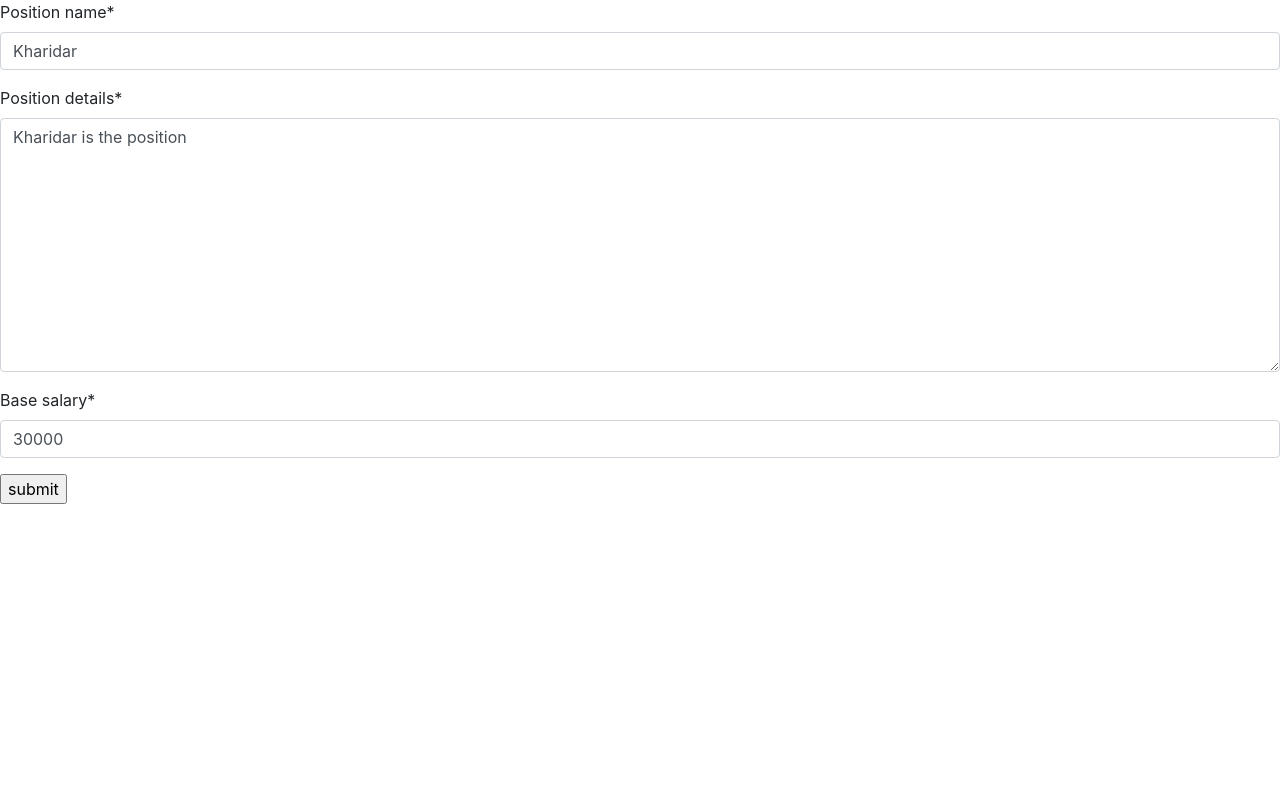
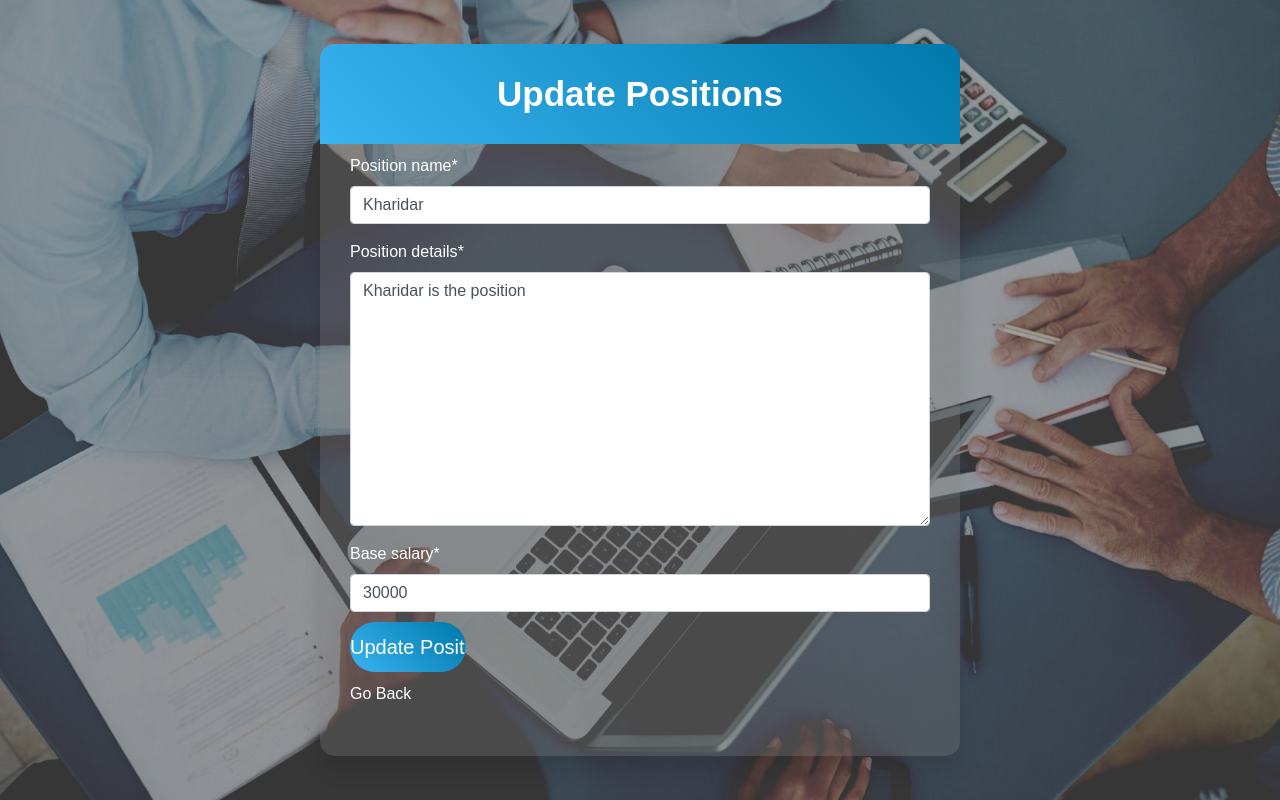
Before and after one commit to AnkitLamsal/hamro-accountant, a Django app: page /position/update/1/ in a window 1280 px wide. Run offline with Django 3.2, Linux system fonts and the light colour scheme; a user stored in the database is signed in; data comes from the database, SQL or seed files in the repository; both versions use the stored data as it was after the commit; some libraries are stand-ins or nearby versions.

Commit message:
Form Designs Completed.

```diff
--- a/payapp/templates/payapp/position_form.html
+++ b/payapp/templates/payapp/position_form.html
@@ -1,7 +1,30 @@
-<link rel="stylesheet" href="https://cdn.jsdelivr.net/npm/bootstrap@4.6.1/dist/css/bootstrap.min.css" integrity="sha384-zCbKRCUGaJDkqS1kPbPd7TveP5iyJE0EjAuZQTgFLD2ylzuqKfdKlfG/eSrtxUkn" crossorigin="anonymous">
+{% load static %}
 {% load crispy_forms_tags %}
+<!DOCTYPE html>
+<html lang="en">
+<head>
+    <meta charset="UTF-8">
+    <meta http-equiv="X-UA-Compatible" content="IE=edge">
+    <meta name="viewport" content="width=device-width, initial-scale=1.0">
+    <title>Position Update HTML</title>
+    <link rel="stylesheet" href="https://cdn.jsdelivr.net/npm/bootstrap@4.6.1/dist/css/bootstrap.min.css" integrity="sha384-zCbKRCUGaJDkqS1kPbPd7TveP5iyJE0EjAuZQTgFLD2ylzuqKfdKlfG/eSrtxUkn" crossorigin="anonymous">
+    <link rel="stylesheet" href="{% static 'css/position.css'%}">
+</head>
+<body class="bg-img">
+    <div class="form wrapper">
+        <div class="title">Update Positions</div>
 <form method="post">
-    {% csrf_token %}
-    {{form|crispy}}
-    <input type="submit" value='submit'>
-</form>
+        {% csrf_token %}
+        {% comment %} <div class="field">
+        {{form.position_name|as_crispy_field}}
+        </div> {% endcomment %}
+
+        {{form|crispy}}
+        <div class="field">
+            <input type="submit" value="Update Position" class="button-update">
+          </div>
+          <a href="javascript:history.back()" class="white">Go Back</a>
+    </form>
+</div>
+</body>
+</html>
--- a/payapp/templates/payapp/salary_list.html
+++ b/payapp/templates/payapp/salary_list.html
@@ -72,7 +72,7 @@
                 <div class="tr">
                     <div class="td td-1">{{transaction.id}}</div>
                     <!-- https://dashboard.stripe.com/acct_1LRlMdRSEYUYJsIW/test/payments/ -->
-                    <div class="td td-2">{{transaction.stripe_transaction_id}}</div>
+                    <div class="td td-2"><a class="visited" href="https://dashboard.stripe.com/test/connect/transfers/{{transaction.stripe_transaction_id}}">{{transaction.stripe_transaction_id}}</a></div>
                     <div class="td td-3">
                         {{transaction.paid_salary}}
                     </div>
--- a/payapp/views/accountant_and_position.py
+++ b/payapp/views/accountant_and_position.py
@@ -80,6 +80,7 @@ class PositionUpdateView(LoginRequiredMixin,UpdateView):
     success_url = reverse_lazy('payapp:position_list')
 
 
+
 @login_required
 def logout_view(request):
     logout(request)
--- a/static/css/dashboard.css
+++ b/static/css/dashboard.css
@@ -351,8 +351,9 @@ footer p {
     margin:0 auto;
     font-size: 3rem;
 }
-.thead{
-
+.visited{
+    color:#0078AA;
+    text-decoration: none;
 }
 
 .th{
--- /dev/null
+++ b/static/css/position.css
@@ -0,0 +1,153 @@
+@import url('https://fonts.googleapis.com/css?family=Poppins:400,500,600,700&display=swap');
+*{
+  margin: 0;
+  padding: 0;
+  box-sizing: border-box;
+  font-family: 'Montserrat', sans-serif;
+}
+
+html, body{
+  display: grid;
+  height: 100vh;
+  width: 100vw;
+  place-items: center;
+  background: #f2f2f2;
+}
+.bg-img {
+    background: url("../images/showcase.jpeg") no-repeat;
+    opacity: 1;
+  background-repeat: no-repeat;
+  background-position: center;
+  background-size: cover;
+}
+.form{
+    width: 50%;
+    /* background-color: black; */
+    /* padding:2rem;    */
+}
+.wrapper{
+
+  /* width:380px; */
+  background: rgba(122, 119, 119, 0.3);
+  border-radius: 15px;
+  box-shadow: 0px 15px 20px rgba(0,0,0,0.1);
+}
+.wrapper .title{
+  font-size: 35px;
+  font-weight: 600;
+  text-align: center;
+  line-height: 100px;
+  color:#fff;
+  user-select: none;
+  border-radius: 15px 15px 0 0;
+  background:linear-gradient(-135deg, #0078AA, #3AB4F2);
+}
+.wrapper form{
+  padding:10px 30px 50px 30px;
+}
+.wrapper form .field{
+  height:50px;
+  width:100%;
+  margin-top:20px;
+  position: relative;
+}
+.wrapper form .field input{
+  height:100%;
+  width:100%;
+  outline:none;
+  font-size: 17px;
+  padding-left: 20px;
+  border:1px solid lightgray;
+  border-radius: 25px;
+  transition: all 0.3s ease;
+}
+.wrapper form .field input:focus,
+form .field input:valid{
+  border-color:#0078AA;
+}
+.wrapper form .field label{
+  position:absolute;
+  top:50%;
+  left:20px;
+  color:#999;
+  font-weight: 400;
+  font-size: 17px;
+  pointer-events: none;
+  transform:translateY(-50%);
+  transition: all 0.3s ease;
+}
+form .field input:focus ~ label,
+form .field input:valid ~ label{
+  top:0%;
+  font-size: 16px;
+  color:#0078AA;
+  background:#fff;
+  transform:translateY(-50%);
+}
+form .content{
+  display:flex;
+  width:100%;
+  height:50px;
+  font-size: 16px;
+  align-items:center;
+  justify-content:space-between;
+}
+form .content .checkbox{
+  display:flex;
+  align-items:center;
+  justify-content:center;
+}
+form .content input{
+  width:15px;
+  height:15px;
+}
+form .content label{
+  color:#111;
+  user-select: none;
+  padding-left:5px;
+}
+form .content .pass-link a{
+  color:#0078AA;
+}
+label{
+  color:white;
+}
+form .field input[type="submit"]{
+  margin:0 auto;
+  width:20%;
+  color:#fff;
+  border:none;
+  padding-left:0;
+  margin-top:-10px;
+  font-size: 20px;
+  font-weight: 500;
+  cursor: pointer;
+  background:linear-gradient(-135deg, #0078AA, #3AB4F2);
+  transition:all 0.3s ease;
+}
+form .field input[type="submit"]:active{
+  transform:scale(0.95);
+}
+
+form .pass-link a,
+form .signup-link a{
+  color:white;
+  text-decoration: none;
+}
+form .pass-link a:hover,
+form .signup-link a:hover{
+   text-decoration: underline;
+}
+.button-update{
+  width:50%;
+}
+.white{
+  color:white;
+}
+.white:hover{
+  text-decoration: none;
+  color:white;
+}
+#hint_id_username,#hint_id_password1,#hint_id_password2{
+  color:white !important ;
+}
```
Also changed, not shown: payapp/templates/payapp/employee_register.html (+34 -2 lines), payapp/templates/payapp/employee_update.html (+34 -2 lines), db.sqlite3.
